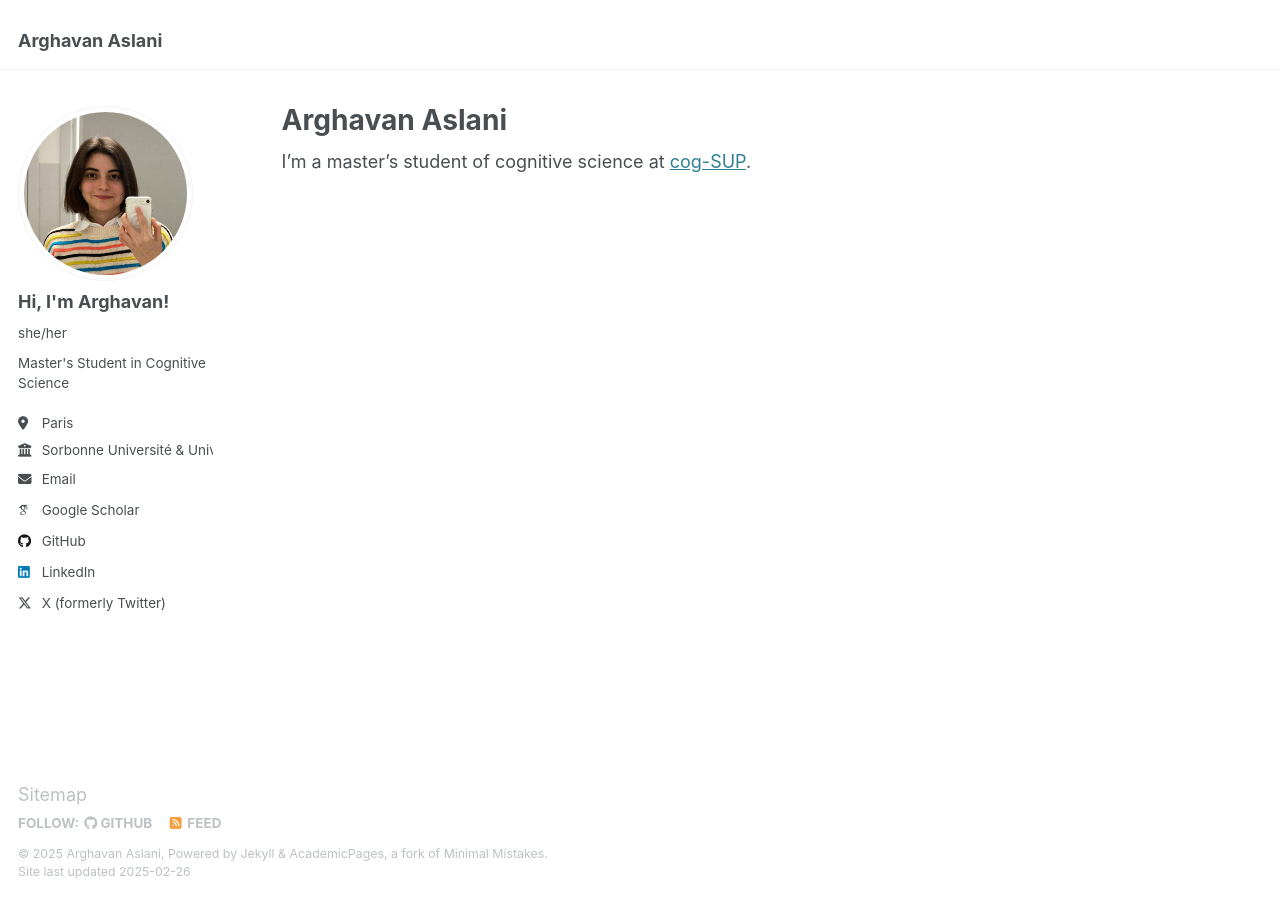
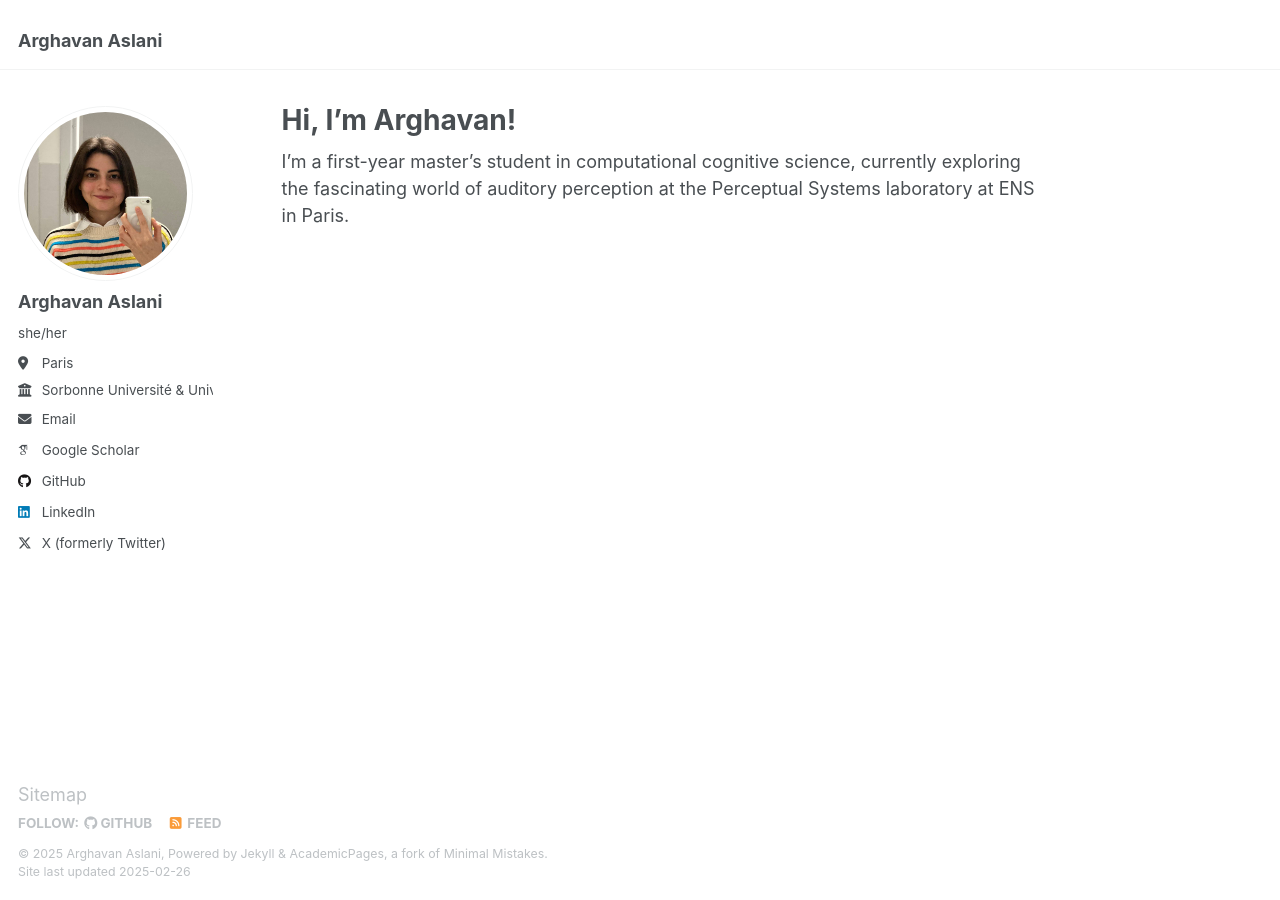
Before and after one commit to arghavanaslani/arghavanaslani.github.io, a Jekyll site: the page built from _pages/about.md, in a window 1280 px wide. Built offline with Jekyll 4.4.1, drawn with Linux system fonts in a browser that asks for light colours; some web fonts are replaced.

Commit message:
info added

```diff
--- a/_config.yml
+++ b/_config.yml
@@ -23,9 +23,9 @@ repository               : "arghavanaslani/arghavanaslani.github.io"
 author:
   # Biographic information
   avatar           : "profile.png"
-  name             : "Hi, I'm Arghavan!"
+  name             : "Arghavan Aslani"
   pronouns         : "she/her"
-  bio              : "Master's Student in Cognitive Science"
+  # bio              : ""
   location         : "Paris"
   employer         : "Sorbonne Université & Université Paris Cité"
   uri              : # URL
--- a/_pages/about.md
+++ b/_pages/about.md
@@ -1,10 +1,10 @@
 ---
 permalink: /
-title: "Arghavan Aslani"
+title: "Hi, I'm Arghavan!"
 author_profile: true
 redirect_from:
   - /about/
   - /about.html
 ---
 
-I'm a master's student of cognitive science at [cog-SUP](https://cog-sup.fr/).
+I’m a first-year master's student in computational cognitive science, currently exploring the fascinating world of auditory perception at the Perceptual Systems laboratory at ENS in Paris.
```
